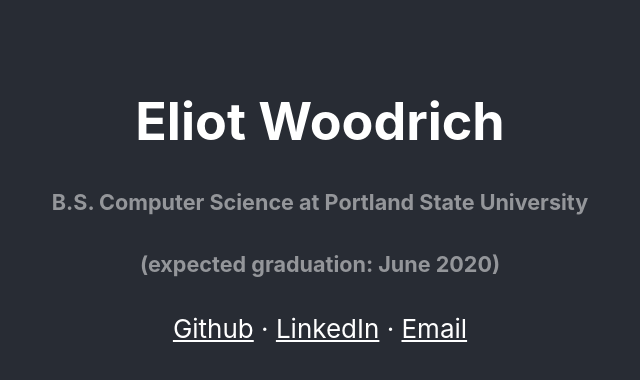
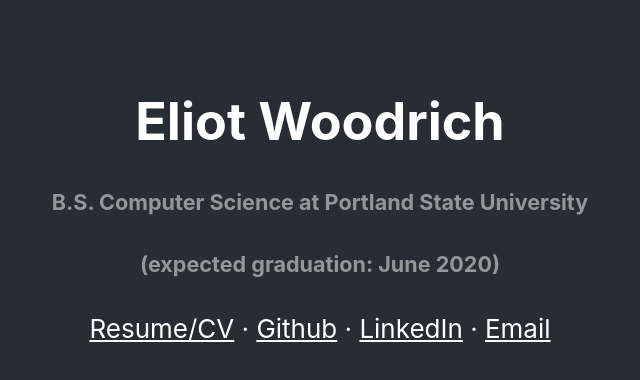
Before and after one commit to ekwoodrich/ekwoodrich.com, a React (Create React App) app: page / in a window 1280 px wide. Shown: the top 380 px of the page, without its empty margins (320-960 px from the left). Built offline with nearby package versions, Linux system fonts and the light colour scheme.

Commit message:
Added placeholder resume.

```diff
--- a/src/App.js
+++ b/src/App.js
@@ -7,6 +7,10 @@
       <h1>Eliot Woodrich</h1>
       <h5>B.S. Computer Science at Portland State University</h5>
       <h5>(expected graduation: June 2020)</h5>
+      <a href="https://storage.googleapis.com/ekwoodrich/EliotWoodrichLinkedIn.pdf">
+        Resume/CV
+      </a>{' '}
+      &#183;&nbsp;
       <a href="https://github.com/ekwoodrich">Github</a> &#183;&nbsp;
       <a href="https://www.linkedin.com/in/eliot-woodrich-a83459bb">LinkedIn</a>
       &nbsp;&#183;&nbsp;
```
